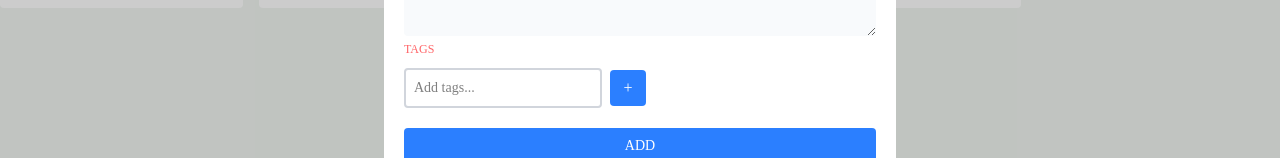
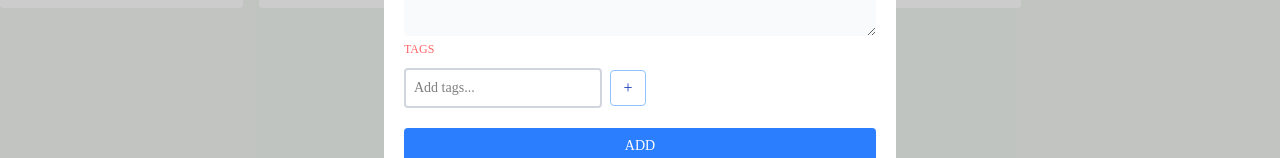
Before and after one commit to Ghanedrakumar/Personal-Diary-App, a React (Vite) app in the folder client/: page /dashboard in a window 1280 px wide. Both pictures are taken after a click on the button 1208 px from the left and 728 px from the top of the page. Shown: the part 344-502 px from the top of the page. Built offline with nearby package versions, Linux system fonts and the light colour scheme.

Commit message:
add some css to the add button of tags

```diff
--- a/client/src/Components/Input/TagInput.jsx
+++ b/client/src/Components/Input/TagInput.jsx
@@ -16,7 +16,7 @@ if(inputValue.trim() !== "") {
       <div className='flex gap-2 flex-wrap  mt-4 mb-2 items-center '>
         {tags.map((tag, index) => (
           <span key={index} className='bg-slate-200 text-black-900 text-xs font-medium mr-2 px-2.5 py-1 rounded'>
-            #{tag}
+            #  {tag}
             <button className='ml-5  mt-1 ' onClick={() => setTags(tags.filter((_, i) => i !== index))}><MdClose/></button>
           </span>
         ))}
@@ -33,7 +33,7 @@ if(inputValue.trim() !== "") {
             }
             }}
         />
-        <button className='bg-blue-500 text-white px-2 py-1 rounded hover:bg-blue-800 w-9 h-9' onClick={addNewtag}>+</button>
+        <button className='bg-white border-1 border-blue-300 text-blue-800 px-2 py-1 rounded hover:text-white hover:bg-blue-500 w-9 h-9' onClick={addNewtag}>+</button>
       </div>
 
     </div>
```
